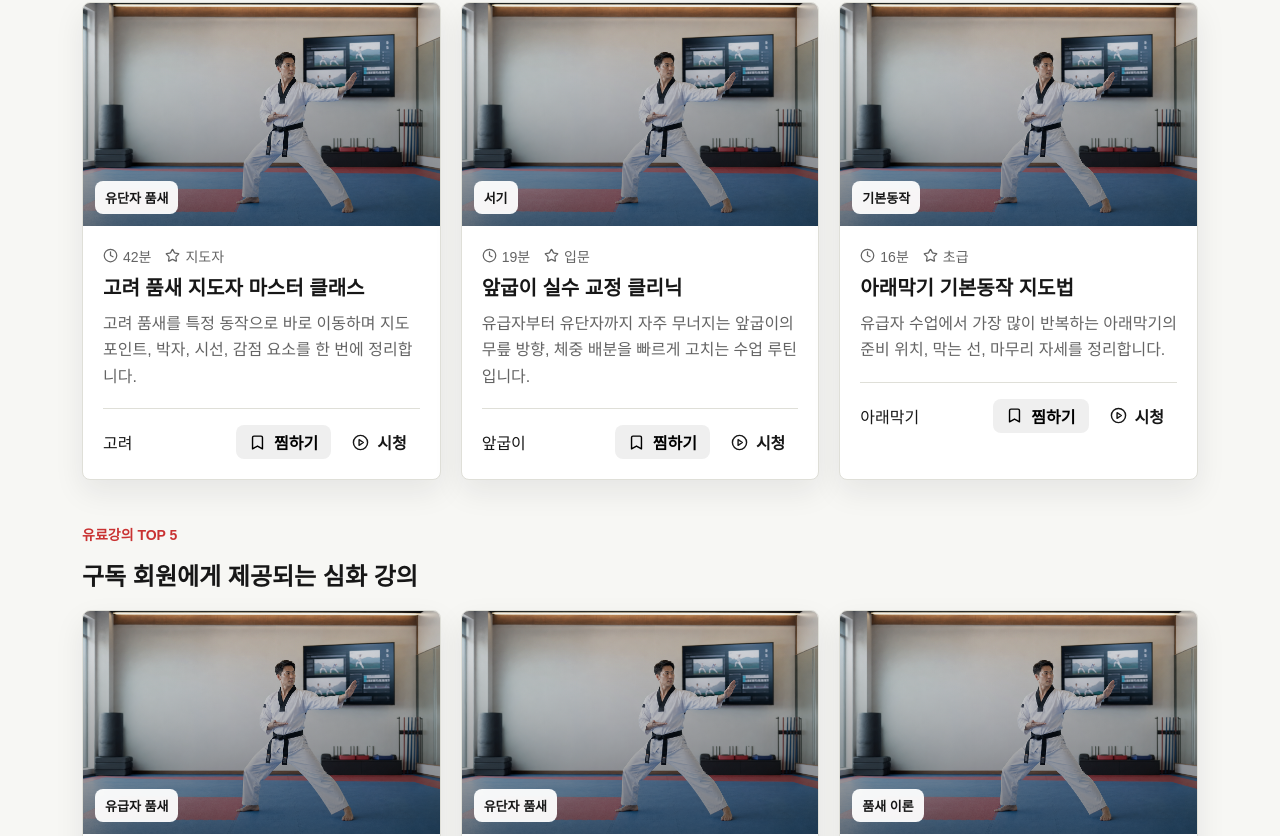
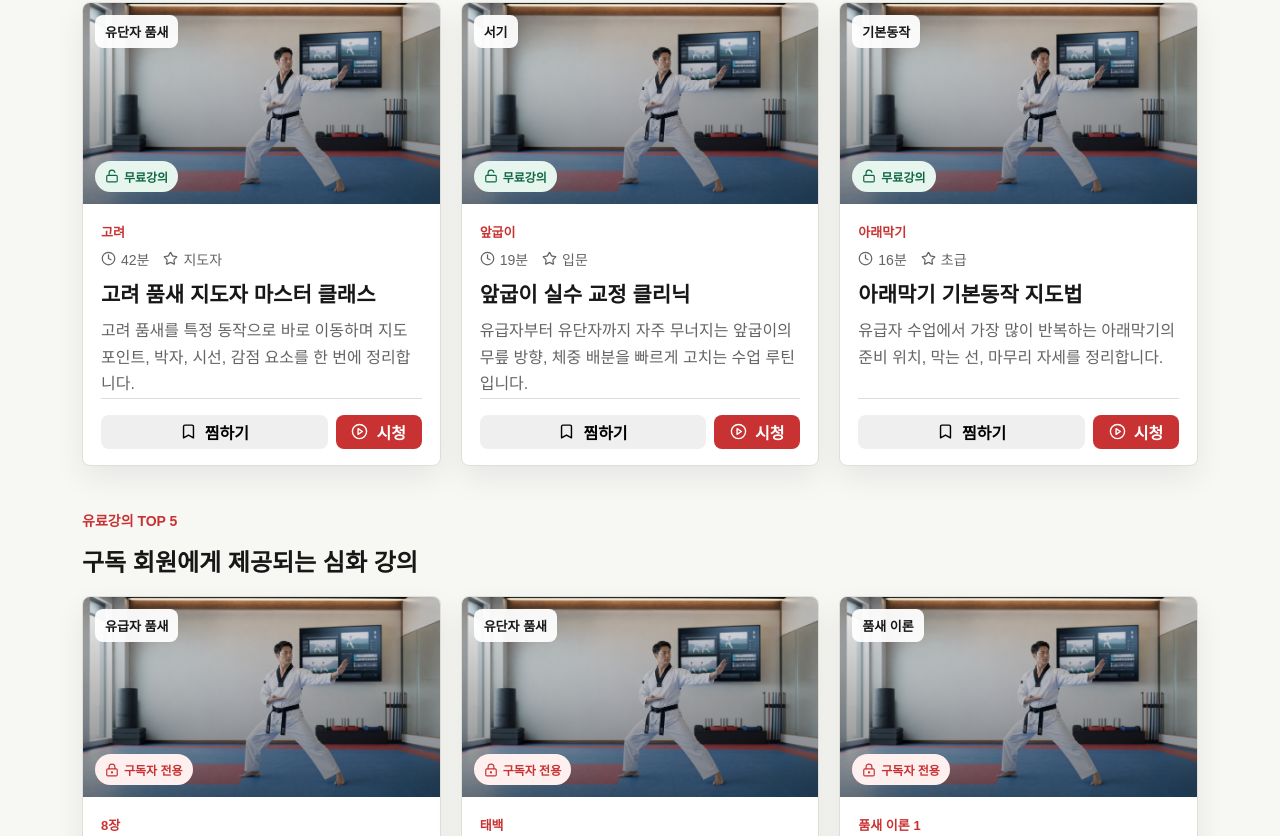
Before and after one commit to boteps4120-alt/botepswep, a Next.js app: page / in a window 1280 px wide. Shown: the part 1604-2440 px from the top of the page. Built offline with nearby package versions, Linux system fonts and the light colour scheme; no server answers; the database is empty.

Commit message:
Improve course card design

```diff
--- a/app/globals.css
+++ b/app/globals.css
@@ -440,12 +440,21 @@ h3 {
   background: var(--surface);
   border: 1px solid var(--line);
   border-radius: 8px;
-  box-shadow: 0 12px 30px rgba(20, 25, 35, 0.08);
+  box-shadow: 0 12px 30px rgba(20, 25, 35, 0.07);
+  display: flex;
+  flex-direction: column;
   overflow: hidden;
+  transition: border-color 0.2s ease, box-shadow 0.2s ease, transform 0.2s ease;
+}
+
+.course-card:hover {
+  border-color: rgba(201, 50, 50, 0.34);
+  box-shadow: 0 18px 42px rgba(20, 25, 35, 0.12);
+  transform: translateY(-3px);
 }
 
 .course-image-link {
-  aspect-ratio: 16 / 10;
+  aspect-ratio: 16 / 9;
   display: block;
   position: relative;
 }
@@ -460,27 +469,74 @@ h3 {
 .course-badge {
   background: rgba(255, 255, 255, 0.94);
   border-radius: 8px;
+  font-size: 13px;
+  font-weight: 900;
+  left: 12px;
+  padding: 7px 10px;
+  position: absolute;
+  top: 12px;
+  z-index: 2;
+}
+
+.course-access-badge {
+  align-items: center;
+  border-radius: 999px;
   bottom: 12px;
-  font-size: 13px;
-  font-weight: 900;
+  display: inline-flex;
+  font-size: 12px;
+  font-weight: 900;
+  gap: 5px;
   left: 12px;
   padding: 7px 10px;
   position: absolute;
   z-index: 2;
 }
 
+.course-access-badge.free {
+  background: #e7f5ef;
+  color: #106642;
+}
+
+.course-access-badge.premium {
+  background: #fff0f0;
+  color: var(--red);
+}
+
 .course-card-body {
-  padding: 20px;
+  display: flex;
+  flex: 1;
+  flex-direction: column;
+  padding: 18px 18px 16px;
 }
 
 .course-card h3 a {
   color: inherit;
 }
 
+.course-card h3 {
+  font-size: 21px;
+  line-height: 1.32;
+}
+
+.course-card p {
+  display: -webkit-box;
+  overflow: hidden;
+  -webkit-box-orient: vertical;
+  -webkit-line-clamp: 3;
+}
+
+.course-poomsae-label {
+  color: var(--red);
+  font-size: 13px;
+  font-weight: 900;
+  margin-bottom: 8px;
+}
+
 .course-meta {
   display: flex;
+  flex-wrap: wrap;
   gap: 14px;
-  margin-bottom: 10px;
+  margin-bottom: 12px;
 }
 
 .course-meta span {
@@ -494,8 +550,8 @@ h3 {
   border-top: 1px solid var(--line);
   display: flex;
   gap: 12px;
-  justify-content: space-between;
-  margin-top: 18px;
+  justify-content: flex-end;
+  margin-top: auto;
   padding-top: 16px;
 }
 
@@ -504,6 +560,15 @@ h3 {
   flex-wrap: wrap;
   gap: 8px;
   justify-content: flex-end;
+  width: 100%;
+}
+
+.card-actions .favorite-button {
+  flex: 1;
+}
+
+.card-actions .icon-button.primary {
+  min-width: 86px;
 }
 
 .workflow-list {
--- a/components/course-card.tsx
+++ b/components/course-card.tsx
@@ -1,6 +1,6 @@
 import Image from "next/image";
 import Link from "next/link";
-import { Clock, PlayCircle, Star } from "lucide-react";
+import { Clock, LockKeyhole, PlayCircle, Star, Unlock } from "lucide-react";
 import type { Course } from "@/lib/data";
 import { BookmarkButton } from "./bookmark-button";
 
@@ -10,8 +10,14 @@ export function CourseCard({ course, initialBookmarked = false }: { course: Cour
       <Link href={`/watch/${course.slug}`} className="course-image-link" aria-label={`${course.title} 바로 시청`}>
         <Image src={course.thumbnail} alt="" fill sizes="(max-width: 768px) 100vw, 33vw" className="course-image" />
         <span className="course-badge">{course.category}</span>
+        <span className={`course-access-badge ${course.isPremium ? "premium" : "free"}`}>
+          {course.isPremium ? <LockKeyhole size={14} /> : <Unlock size={14} />}
+          {course.isPremium ? "구독자 전용" : "무료강의"}
+        </span>
       </Link>
+
       <div className="course-card-body">
+        <span className="course-poomsae-label">{course.poomsae}</span>
         <div className="course-meta">
           <span>
             <Clock size={15} /> {course.duration}
@@ -20,15 +26,16 @@ export function CourseCard({ course, initialBookmarked = false }: { course: Cour
             <Star size={15} /> {course.difficulty}
           </span>
         </div>
+
         <h3>
           <Link href={`/watch/${course.slug}`}>{course.title}</Link>
         </h3>
         <p>{course.description}</p>
+
         <div className="card-footer">
-          <span>{course.poomsae}</span>
           <div className="card-actions">
             <BookmarkButton slug={course.slug} initialBookmarked={initialBookmarked} />
-            <Link className="icon-button compact" href={`/watch/${course.slug}`}>
+            <Link className="icon-button primary compact" href={`/watch/${course.slug}`}>
               <PlayCircle size={17} />
               <span>시청</span>
             </Link>
```
